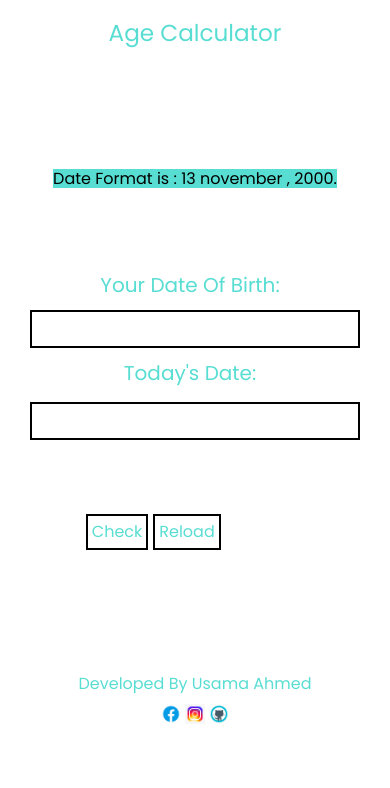
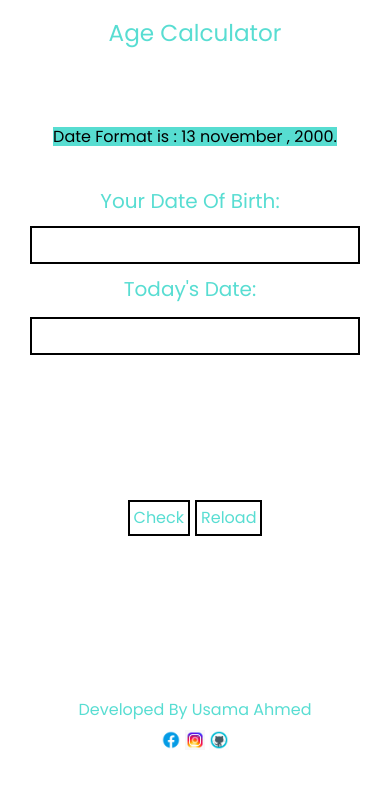
Before and after one commit to UsamaBinKashif/AgeCalculator, a plain HTML site: page index.html in a window 390 px wide. Drawn offline with nearby package versions, Linux system fonts and the light colour scheme; some icons are missing.

Commit message:
Update style.css

```diff
--- a/style.css
+++ b/style.css
@@ -118,41 +118,28 @@ footer {
 }
 
 
-@media only screen and (max-width: 600px){
-    .main1{
-     margin-top: -10%;
-
-    }
+@media only screen and (max-width: 648px){
+.eg{
+    margin-bottom: -10%;
+    height: 20vh;
+}
     .main2 label{
         height: 4vh;
         margin-top: 8%;
     }
     .checking{
-        margin-top: -12%;
-        margin-bottom: -10%;
-        position: fixed;
-
-        margin left: 30%;
-
-        margin-left: 8%;
-        white-space: nowrap;
-
+        margin-top: -8%;
+        margin-left: 20px;
     }
     .btns{
-        margin-top: 20%;
-        position: fixed;
-
-        margin-left: 30%;
-
-
-        margin-left: 22%;
+        margin-top: -8%;
 
     }
     .btns img{
         width: 10px;
     }
  footer{
-  margin-top: 10%;
+  margin-top: -2%;
 
  }
  .icons img{
```
